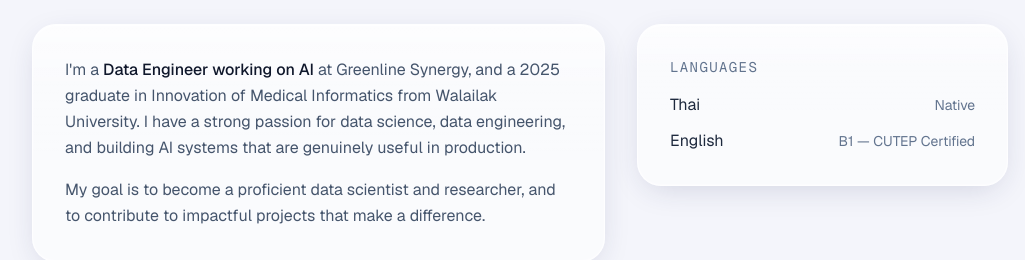
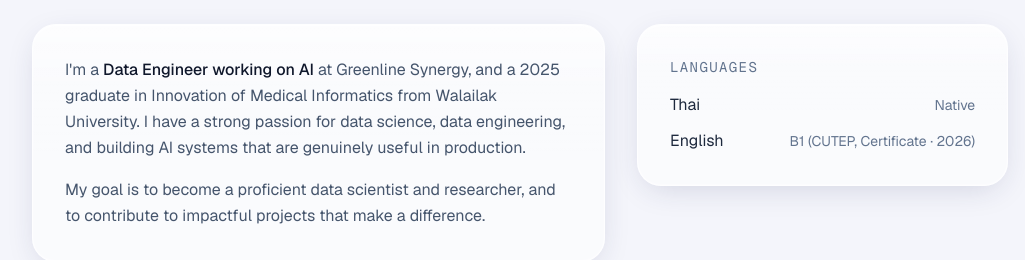
Before and after one commit to Datchthana1/MyResumeWebApplication, a Next.js app: page / in a window 1280 px wide. Shown: the part 900-1160 px from the top of the page, without its empty margins (120-1145 px from the left). Built offline with nearby package versions, Linux system fonts and the light colour scheme.

Commit message:
Add CUTEP certificate and 2026 exam year for English
English level now reads 'B1 (CUTEP, Certificate - 2026)', no score.

```diff
--- a/app/page.jsx
+++ b/app/page.jsx
@@ -56,7 +56,7 @@ const education = [
 ];
 const spoken = [
   { lang: "Thai", level: "Native" },
-  { lang: "English", level: "B1 — CUTEP Certified" },
+  { lang: "English", level: "B1 (CUTEP, Certificate · 2026)" },
 ];
 
 const experiences = [
```
